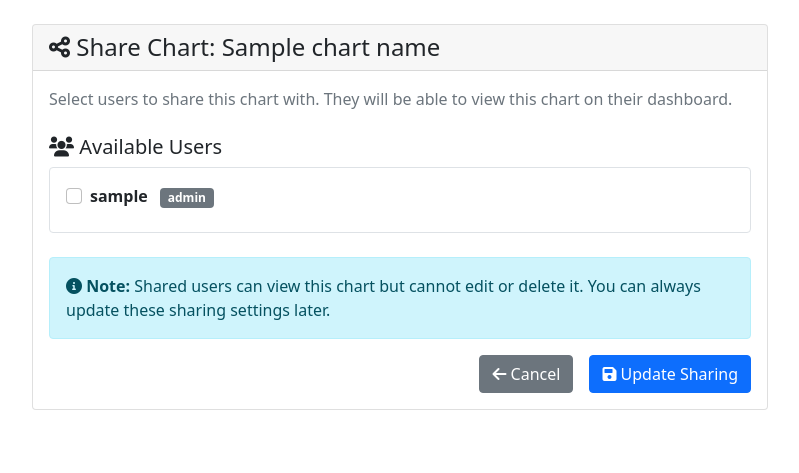
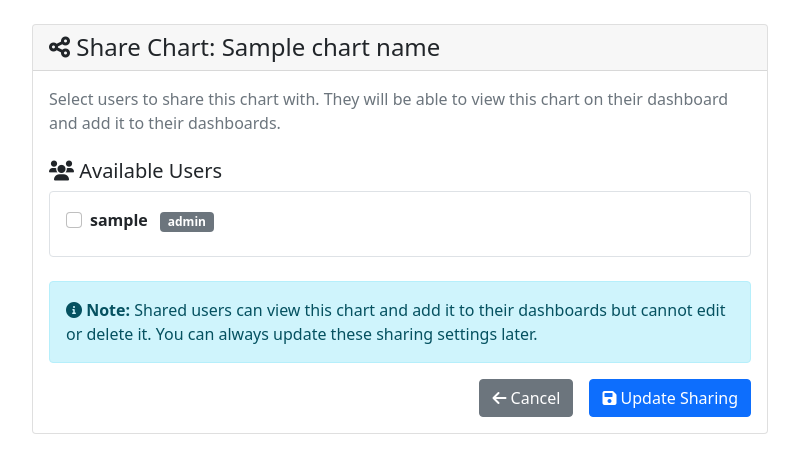
Before and after one commit to ZeeJaySec/Dashboard-Charts-App, a Flask app: template Templates/share_chart.html in a window 1280 px wide. Shown: the part 56-529 px from the top of the page, without its empty margins (240-1039 px from the left). Run offline with Flask 3, Linux system fonts and the light colour scheme; the visitor is signed in with stand-in values (Sample User, id 1); tables that the repository leaves empty hold one stand-in row (values such as "Sample post"); the template is opened without the code that fills it: most values are stand-ins (such as "Sample title", 1, 10 or a date in 2020).

Commit message:
Update share_chart.html
Added share chart thingy

```diff
--- a/Templates/share_chart.html
+++ b/Templates/share_chart.html
@@ -34,6 +34,11 @@
                             </a>
                         </li>
                         <li>
+                            <a class="dropdown-item" href="{{ url_for('my_dashboards') }}">
+                                <i class="fas fa-tachometer-alt"></i> My Dashboards
+                            </a>
+                        </li>
+                        <li>
                             <a class="dropdown-item" href="{{ url_for('my_data') }}">
                                 <i class="fas fa-database"></i> My Data
                             </a>
@@ -42,6 +47,11 @@
                         <li>
                             <a class="dropdown-item" href="{{ url_for('manage_users') }}">
                                 <i class="fas fa-users-cog"></i> Manage Users
+                            </a>
+                        </li>
+                        <li>
+                            <a class="dropdown-item" href="{{ url_for('admin_all_dashboards') }}">
+                                <i class="fas fa-tachometer-alt"></i> All Dashboards
                             </a>
                         </li>
                         {% endif %}
@@ -81,7 +91,7 @@
                         <form method="POST">
                             <div class="mb-4">
                                 <p class="text-muted">
-                                    Select users to share this chart with. They will be able to view this chart on their dashboard.
+                                    Select users to share this chart with. They will be able to view this chart on their dashboard and add it to their dashboards.
                                 </p>
                             </div>
 
@@ -106,7 +116,7 @@
 
                             <div class="alert alert-info">
                                 <i class="fas fa-info-circle"></i>
-                                <strong>Note:</strong> Shared users can view this chart but cannot edit or delete it.
+                                <strong>Note:</strong> Shared users can view this chart and add it to their dashboards but cannot edit or delete it.
                                 You can always update these sharing settings later.
                             </div>
                             {% else %}
```
